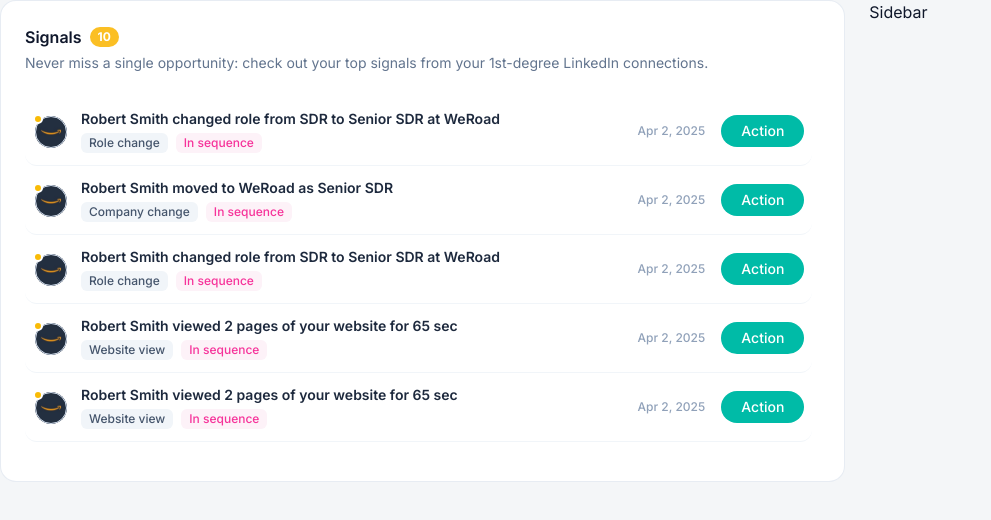
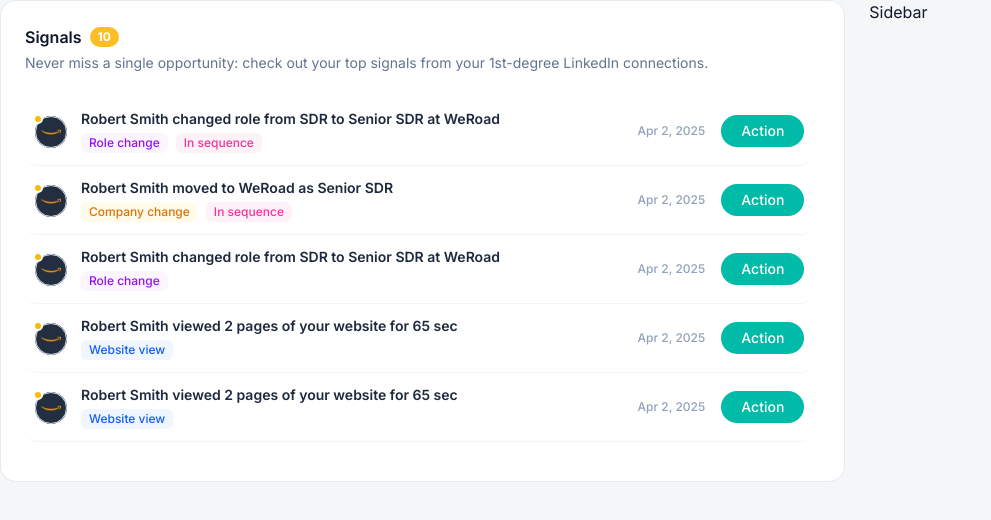
Before and after one commit to Ferran00/crono-assignment, a React (Vite) app: page / in a window 1280 px wide. Shown: the top 520 px of the page, without its empty margins (0-991 px from the left). Built offline with nearby package versions, Linux system fonts and the light colour scheme.

Commit message:
style: fix signal type tags style
fix usage of getTagStyle, make colors match, put inSequence inside an if.

```diff
--- a/src/dashboard/components/SignalsList/SignalsList.tsx
+++ b/src/dashboard/components/SignalsList/SignalsList.tsx
@@ -64,13 +64,16 @@ export const SignalsList: React.FC = () => {
                 {/* Tags */}
                 <div className="flex items-center gap-2 mt-1 flex-wrap">
                   {/* signal type tag */}
-                  <span className={`text-xs px-2 py-0.5 rounded-md font-medium ${getTagStyle(signal.signalType)}`}>
+                  <span className={`text-xs px-2 py-0.5 rounded-md font-medium ${getTagStyle(SIGNAL_TYPE_LABELS[signal.signalType])}`}>
                     {SIGNAL_TYPE_LABELS[signal.signalType]}
                   </span>
                   {/* "In sequence" tag */}
+                  {
+                    signal.inSequence &&
                   <span className={`text-xs px-2 py-0.5 rounded-md font-medium ${getTagStyle("In sequence")}`}>
                     In sequence
                   </span>
+                  }
                 </div>
 
               </div>
--- a/src/dashboard/components/SignalsList/signalsUtils.ts
+++ b/src/dashboard/components/SignalsList/signalsUtils.ts
@@ -40,14 +40,13 @@ export function getSignalTitle(signal:Signal):string {
  * @returns tailwind class name for the tag
  */
 export function getTagStyle (tag: string):string {
-    console.log("tag = ", tag)
     switch (tag) {
       case 'Role change':
         return 'text-purple-600 bg-purple-50';
-      case 'Permission change':
-        return 'text-emerald-600 bg-emerald-50';
-      case 'Account created':
-        return 'text-sky-600 bg-sky-50';
+      case 'Company change':
+        return 'text-amber-600 bg-amber-50';
+      case 'Website view':
+        return 'text-blue-600 bg-blue-50';
       case 'In sequence':
         return 'text-pink-500 bg-pink-50';
       default:
```
